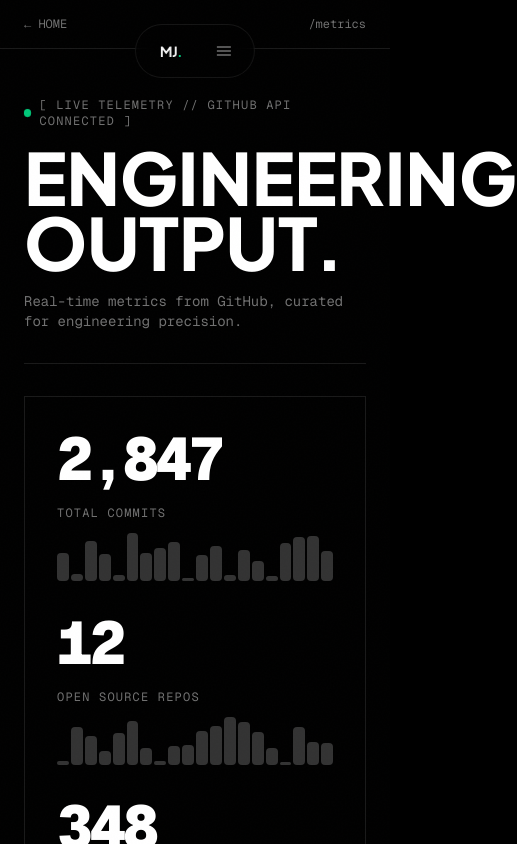
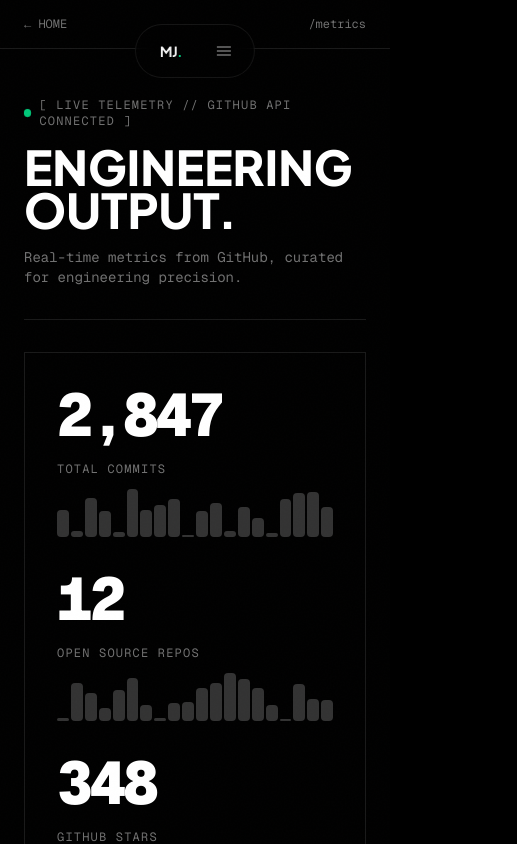
Before and after one commit to jalal1122/mj-portfolio-v4, a Next.js app: page /metrics in a window 390 px wide. Shown: the top 844 px of the page, 517 px wide, since content can reach past the window. Built offline with nearby package versions, Linux system fonts and the light colour scheme.

Commit message:
style(metrics): make metrics header responsive on mobile

```diff
--- a/components/metrics-header.tsx
+++ b/components/metrics-header.tsx
@@ -11,7 +11,7 @@ export function MetricsHeader() {
           {site.headerBadge}
         </span>
       </div>
-      <h1 className="font-sans font-black text-7xl md:text-8xl lg:text-[10rem] leading-[0.9] text-white mb-2">
+      <h1 className="font-sans font-black text-5xl md:text-8xl lg:text-[10rem] leading-[0.9] text-white mb-2">
         {site.headerTitle.split("\n").map((line: string) => (
           <span key={line}>
             {line}
```
